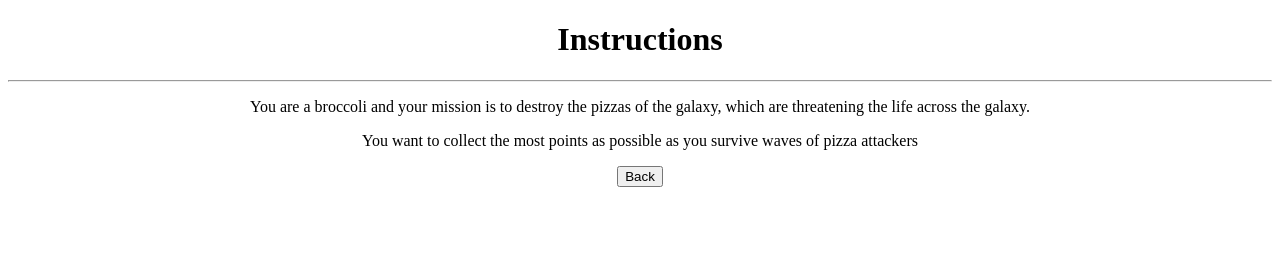
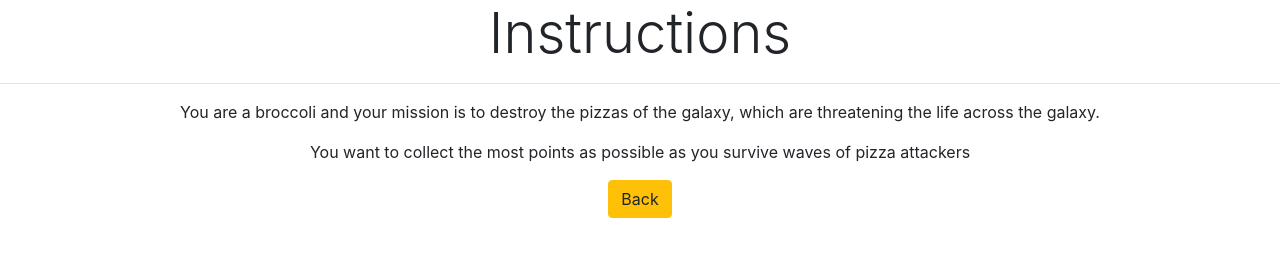
Before and after one commit to intenseness/Asteroids-Game, a plain HTML site: page InstructionsPage.html in a window 1280 px wide. Drawn offline with nearby package versions, Linux system fonts and the light colour scheme.

Commit message:
Making color

```diff
--- a/Game.css
+++ b/Game.css
@@ -0,0 +1,9 @@
+html {
+    background: black;
+}
+
+body,
+h1,
+p {
+    color: white;
+}
--- a/InstructionsPage.html
+++ b/InstructionsPage.html
@@ -1,16 +1,19 @@
 <!DOCTYPE html>
 <html lang="en">
   <head>
+    <meta charset="utf-8">
+    <meta name="viewport" content="width=device-width, initial-scale=1, shrink-to-fit=no">
+    <link rel="stylesheet" href="https://stackpath.bootstrapcdn.com/bootstrap/4.2.1/css/bootstrap.min.css" integrity="sha384-GJzZqFGwb1QTTN6wy59ffF1BuGJpLSa9DkKMp0DgiMDm4iYMj70gZWKYbI706tWS" crossorigin="anonymous">
     <title>Instructions Page</title>
   </head>
   <body>
       <script type="text/javascript" src="InstructionsPage.js"></script>
       <center>
-          <h1>Instructions</h1>
+          <h1 class="display-4">Instructions</h1>
           <hr></hr>
           <p>You are a broccoli and your mission is to destroy the pizzas of the galaxy, which are threatening the life across the galaxy.</p>
           <p>You want to collect the most points as possible as you survive waves of pizza attackers</p>
-          <button href="HomePage.html" class="navigation">Back</button>
+          <a href="HomePage.html" class="btn btn-warning">Back</a>
       </center>
   </body>
 </html>
```
